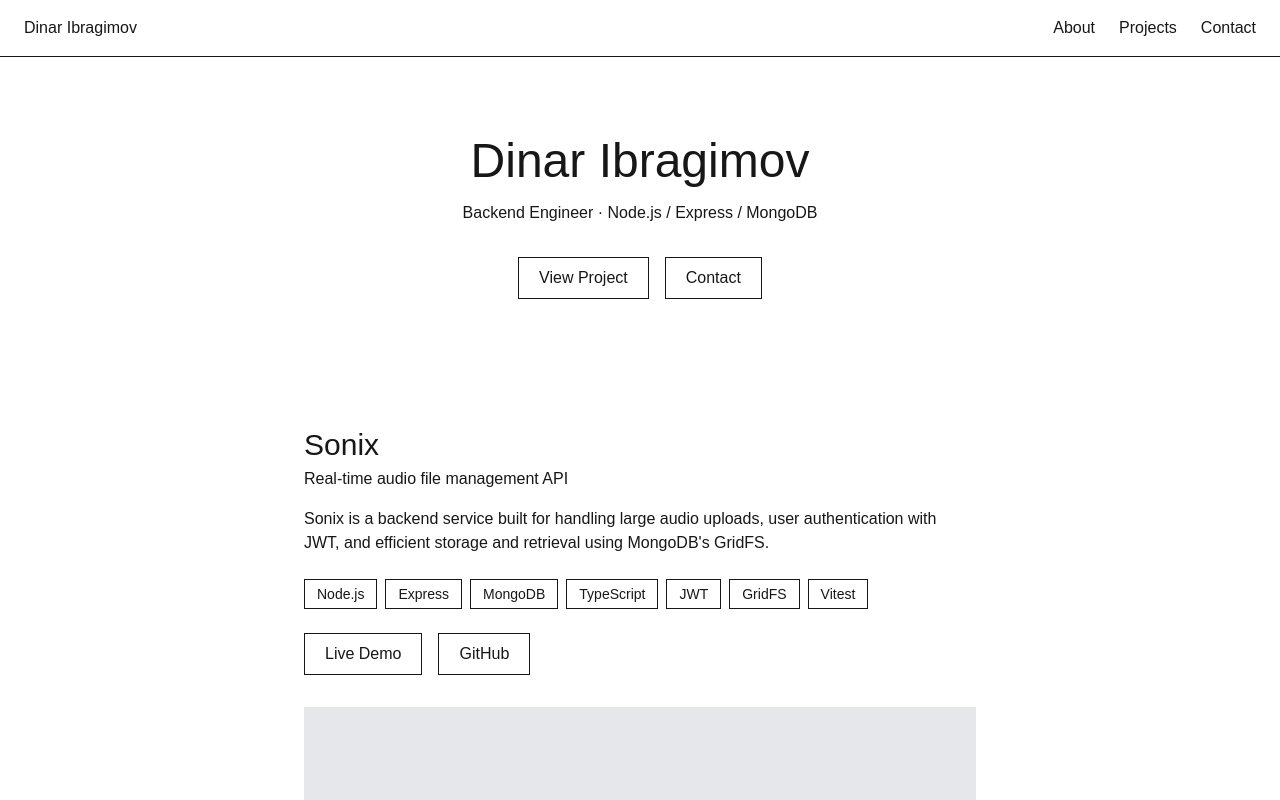
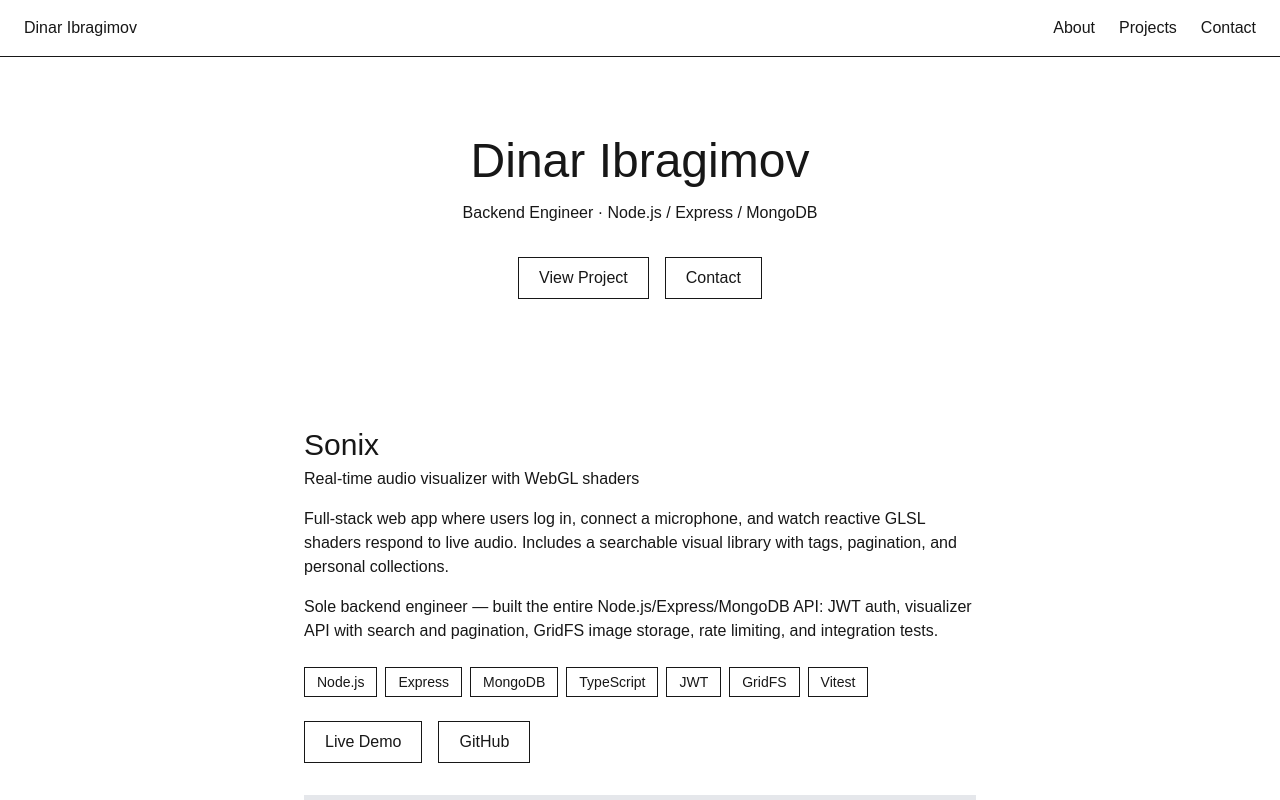
Before and after one commit to Alarlar/portfolio, a Next.js app: page / in a window 1280 px wide. Shown: the top 800 px of the page. Built offline with nearby package versions, Linux system fonts and the light colour scheme.

Commit message:
add real content to featured project section

```diff
--- a/src/app/_components/FeaturedProject.tsx
+++ b/src/app/_components/FeaturedProject.tsx
@@ -2,11 +2,16 @@ export default function FeaturedProject() {
   return (
     <section id="featured" className="px-6 py-12">
       <h2 className="text-3xl">Sonix</h2>
-      <p className="mt-1">Real-time audio file management API</p>
+      <p className="mt-1">Real-time audio visualizer with WebGL shaders</p>
       <p className="mt-4">
-        Sonix is a backend service built for handling large audio uploads, user
-        authentication with JWT, and efficient storage and retrieval using
-        MongoDB&apos;s GridFS.
+        Full-stack web app where users log in, connect a microphone, and watch
+        reactive GLSL shaders respond to live audio. Includes a searchable visual
+        library with tags, pagination, and personal collections.
+      </p>
+      <p className="mt-4">
+        Sole backend engineer — built the entire Node.js/Express/MongoDB API:
+        JWT auth, visualizer API with search and pagination, GridFS image
+        storage, rate limiting, and integration tests.
       </p>
       <div className="flex flex-wrap gap-2 mt-6">
         <span className="px-3 py-1 border text-sm">Node.js</span>
```
